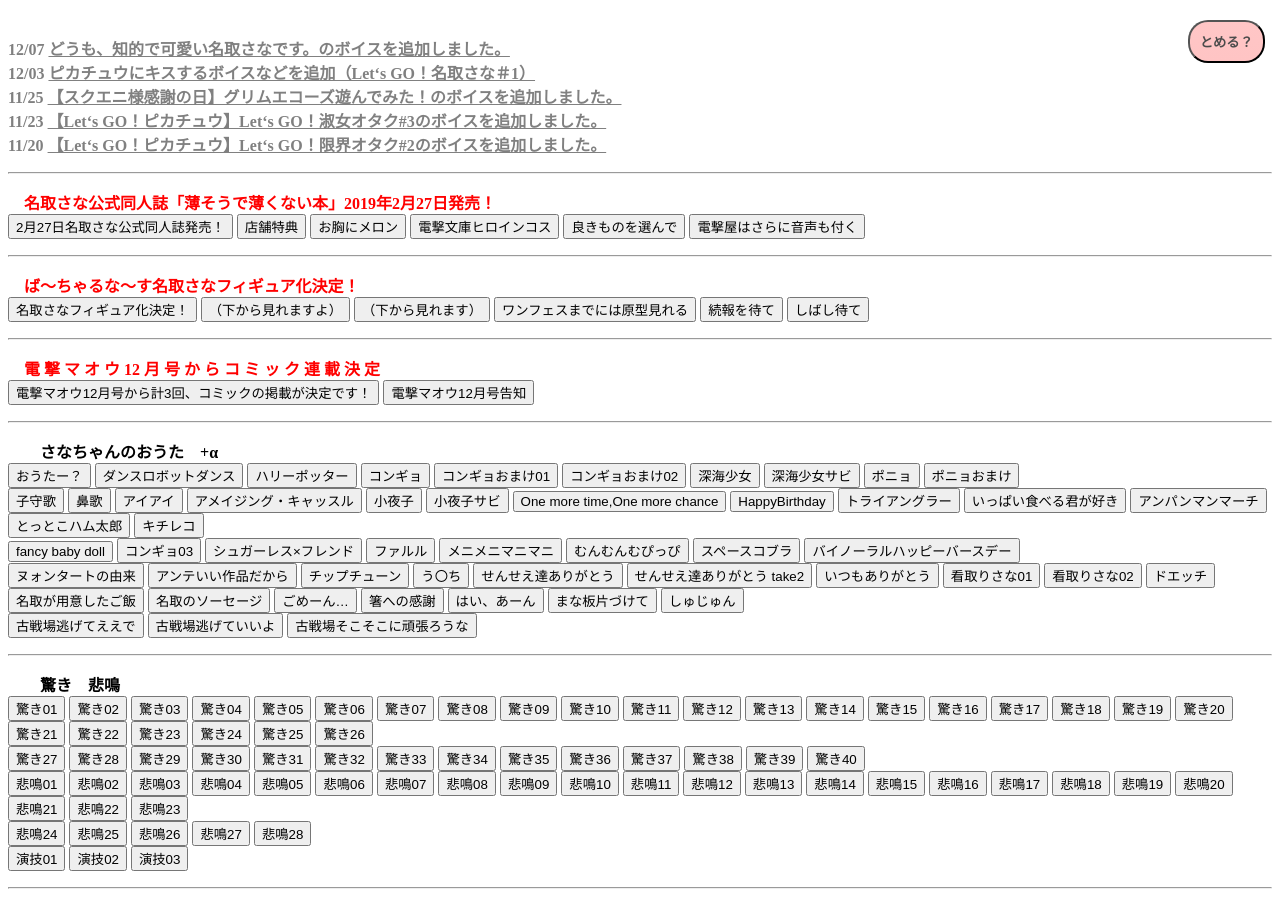
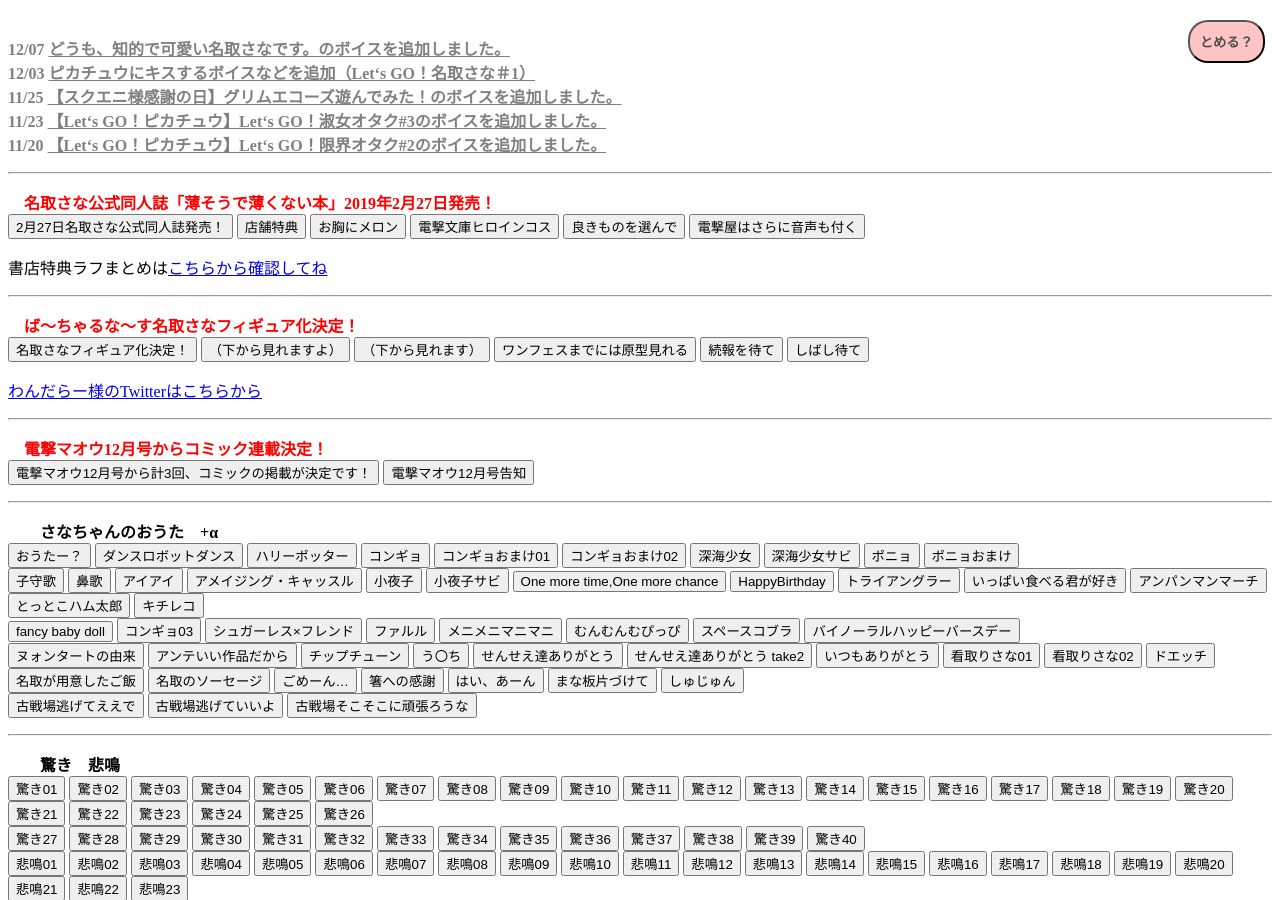
Before and after one commit to sanabutton/sanabutton.github.io, a Jekyll site: the page built from index.html, in a window 1280 px wide and 900 px high, scrolled down 506 px. Built offline with Jekyll 4.4.1, drawn with Linux system fonts in a browser that asks for light colours; comment, search, counter and statistics services are not loaded.

Commit message:
お知らせのところに関連するリンクを追加

```diff
--- a/index.html
+++ b/index.html
@@ -27,6 +27,8 @@ layout: home
 <button type="button" class="sounds" data-file="どうも、知的で可愛い名取さなです。/良きものを選んで">良きものを選んで</button>
 <button type="button" class="sounds" data-file="どうも、知的で可愛い名取さなです。/電撃屋はさらに音声も付く">電撃屋はさらに音声も付く</button>
 
+<p>書店特典ラフまとめは<a href="https://twitter.com/sana_natori/status/1070664704329011201">こちらから確認してね</a></p>
+
 <hr style="margin: 1em 0 ;">
 　<span class="important-notify"><b>ば～ちゃるな～す名取さなフィギュア化決定！</b></span>
 <br>
@@ -37,8 +39,10 @@ layout: home
 <button type="button" class="sounds" data-file="どうも、知的で可愛い名取さなです。/続報を待て">続報を待て</button>
 <button type="button" class="sounds" data-file="どうも、知的で可愛い名取さなです。/しばし待て">しばし待て</button>
 
+<p><a href="https://twitter.com/wanderer1127">わんだらー様のTwitterはこちらから</a></p>
+
 <hr style="margin: 1em 0 ;">
-　<span class="important-notify"><b>電 撃 マ オ ウ 12 月 号 か ら コ ミ ッ ク 連 載 決 定</b></span>
+　<span class="important-notify"><b>電撃マオウ12月号からコミック連載決定！</b></span>
 <br>
 <button type="button" class="sounds" data-file="地獄のセリフリクエスト配信/電撃マオウ12月号からコミック掲載！2">電撃マオウ12月号から計3回、コミックの掲載が決定です！</button>
 <button type="button" class="sounds" data-file="たのしいハロウィンだナース/電撃マオウ12月号告知">電撃マオウ12月号告知</button>
```
